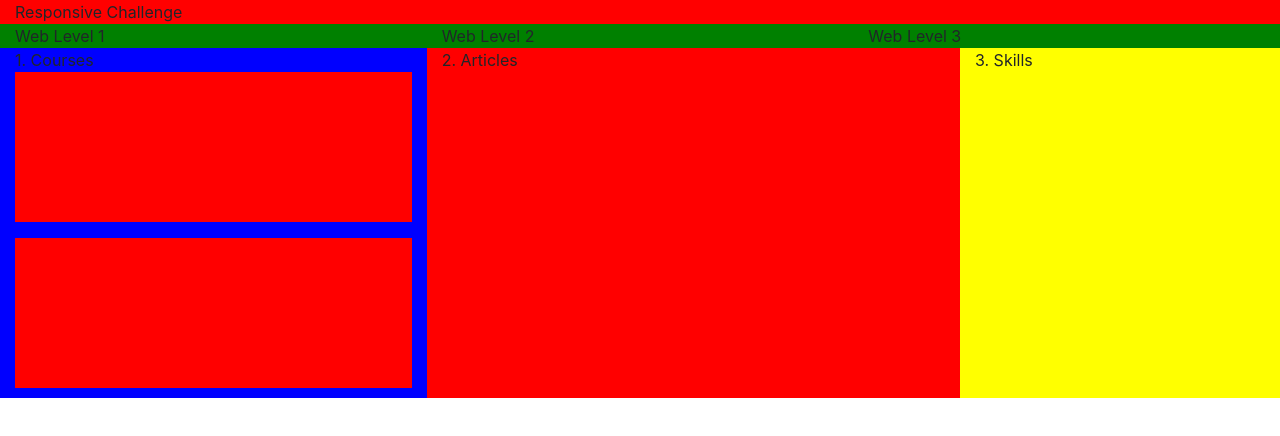
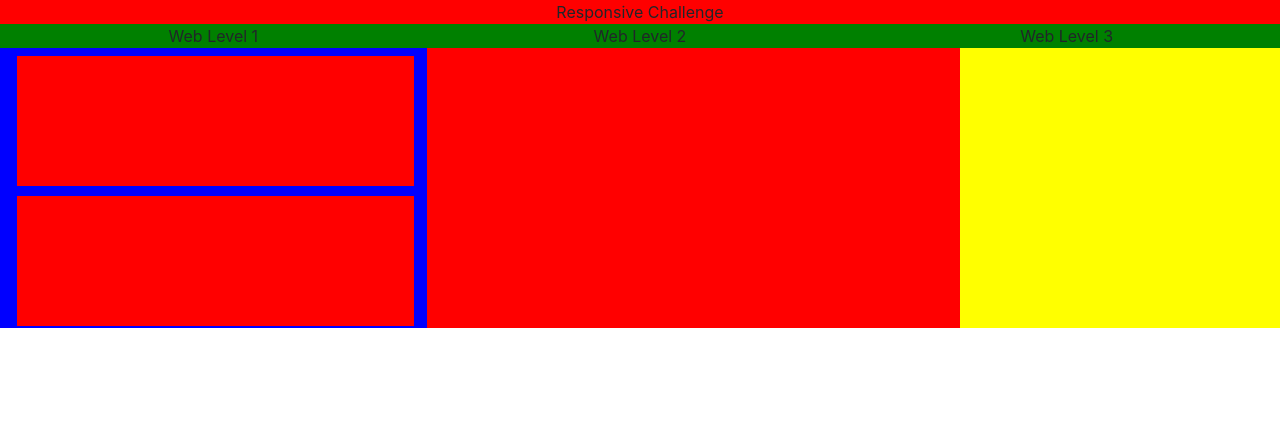
Before and after one commit to Wassim-Alouini/Responsive-things, a plain HTML site: page index.html in a window 1280 px wide. Drawn offline with nearby package versions, Linux system fonts and the light colour scheme.

Commit message:
Add files via upload

```diff
--- a/css/style.css
+++ b/css/style.css
@@ -1,32 +1,34 @@
 body{
     margin:0;
     padding:0;
+    text-align: center;
 }
 
-.up-col {
+.upcol{
     background-color:red;
 }
-.mid-col{
+.midcol{
     background-color:green;
 }
-.left-col{
+.leftcol{
+    height: fit-content;
     background-color:blue;
 }
-.cen-col{
+.cencol{
+    height: 280px;
     background-color:red;
 }
-.right-col{
+.rightcol{
+    height: 280px;
     background-color:yellow;
 }
-.row3{
-    height: 350px;
+.incol{
+    background-color:red;
+    height: 130px;
 }
-.row1{
-    background-color:red;
-    height: 150px;
-
+#div1{
+    margin:2px
 }
-.row2{
-    background-color:red;
-    height: 150px;
+#div2{
+    margin:2px;
 }
--- a/index.html
+++ b/index.html
@@ -1,6 +1,7 @@
 <!DOCTYPE html>
 <html lang="en">
 <head>
+        <meta content="width=device-width, initial-scale=1" name="viewport" />
     <script src="https://ajax.googleapis.com/ajax/libs/jquery/3.4.1/jquery.min.js"></script>
     <script src="https://cdnjs.cloudflare.com/ajax/libs/popper.js/1.14.7/umd/popper.min.js"></script>
     <script src="https://maxcdn.bootstrapcdn.com/bootstrap/4.3.1/js/bootstrap.min.js"></script>
@@ -10,21 +11,25 @@
 <body>
     <div class="container-fluid">
         <div class="row">
-            <div class="col-sm-12 up-col">Responsive Challenge</div>
+            <div class="col-xs-12 col-md-12 upcol">Responsive Challenge</div>
         </div>
         <div class="row">
-            <div class="col-sm-4 mid-col">Web Level 1</div>
-            <div class="col-sm-4 mid-col">Web Level 2</div>
-            <div class="col-sm-4 mid-col">Web Level 3</div>
+            <div class="col-sm-4 midcol">Web Level 1</div>
+            <div class="col-sm-4 midcol">Web Level 2</div>
+            <div class="col-sm-4 midcol">Web Level 3</div>
         </div>
-        <div class="row row3">
-            <div class="col-sm-4 left-col"><text>1. Courses</text>
-            <div class="container"><div class="row mb-3 row1"></div> <div class="row mt-1 row2"></div> </div> </div>
-            <div class="col-sm-5 cen-col">2. Articles</div>
-            <div class="col-sm-3 right-col">3. Skills</div>
+        <div class="row">
+            <div class="col-sm-12 col-md-4 leftcol order-md-1 order-3 order-sm-3">
+                <div class="container">
+                    <div class="row inrow">
+                        <div id=div1 class="col-md-12 col-sm-5  mt-2 incol"></div>
+                        <div id=div2 class="col-md-12 col-sm-5 mt-2 incol "></div>
+                    </div>
+                </div>
+            </div>
+            <div class="col-sm-8 col-md-5 cencol order-md-2 order-2 order-sm-2"></div>
+            <div class="col-sm-4 col-md-3 rightcol order-md-3 order-1 order-sm-1"></div>
         </div>
-    </div>
-
 
 
 
```
